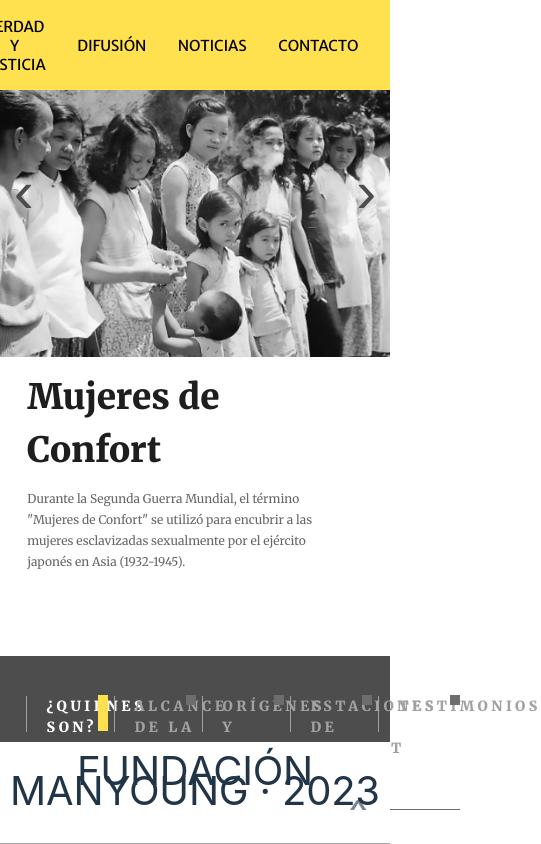
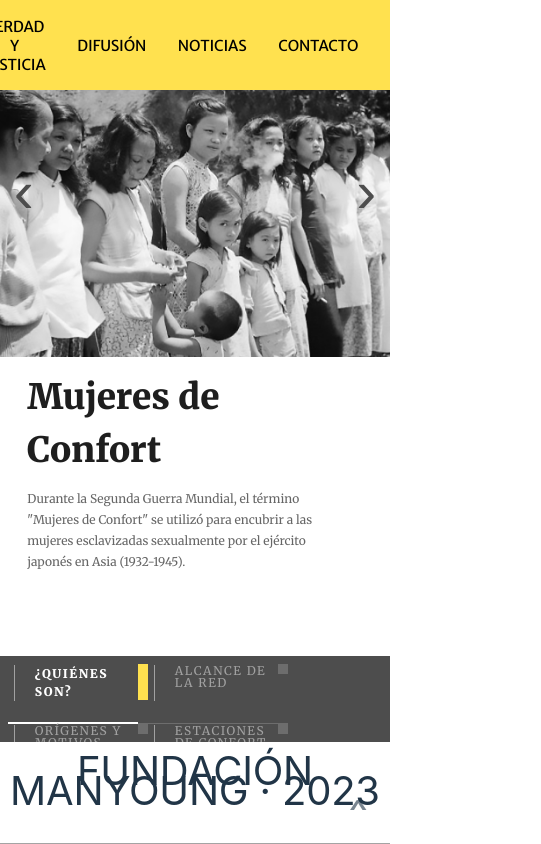
Before and after one commit to AAlejof/WWII-ComfortWomen, a React (Vite) app in the folder client/: page / in a window 390 px wide. Shown: the top 844 px of the page, 541 px wide, since content can reach past the window. Built offline with nearby package versions, Linux system fonts and the light colour scheme.

Commit message:
WIP mobile view

```diff
--- a/client/src/components/ComfortWomen/ComfortWomen.module.css
+++ b/client/src/components/ComfortWomen/ComfortWomen.module.css
@@ -85,15 +85,15 @@
         background-color: #4D4D4D;
         width: 100vw;
         height: max-content;
-        min-height: 90vh;
     }
 
     .titleDiv {
         display: flex;
+        width: 90%;
         text-align: left;
-        padding: 5%;
-        padding-top: 10%;
-
+        padding: 2%;
+        flex-wrap: wrap;
+        /* justify-content: space-around; */
     }
 
     .selectedTitle {
@@ -101,16 +101,16 @@
         margin: 0;
         background-color: transparent;
         border: none;
-        width: 20vw;
-        height: 115px;
+        width: 130px;
+        height: 60px;
         border-bottom: 2px solid #FFF;
         color: #FFF;
         font-family: Merriweather;
-        font-size: 14px;
+        font-size: 12px;
         font-style: normal;
         font-weight: 900;
         line-height: 150%;
-        letter-spacing: 3.5px;
+        letter-spacing: 1.5px;
         text-transform: uppercase;
         text-align: left;
     }
@@ -120,16 +120,16 @@
         margin: 0;
         background-color: transparent;
         border: none;
-        width: 20vw;
-        height: 115px;
+        width: 130px;
+        height: 60px;
         border-bottom: 1px solid #6D6D6D;
         color: #A1A1A1;
         font-family: Merriweather;
-        font-size: 14px;
+        font-size: 12px;
         font-style: normal;
-        font-weight: 900;
-        line-height: 150%;
-        letter-spacing: 3.5px;
+        font-weight: 400;
+        line-height: 100%;
+        letter-spacing: 1.5px;
         text-transform: uppercase;
         text-align: left;
     }
```
